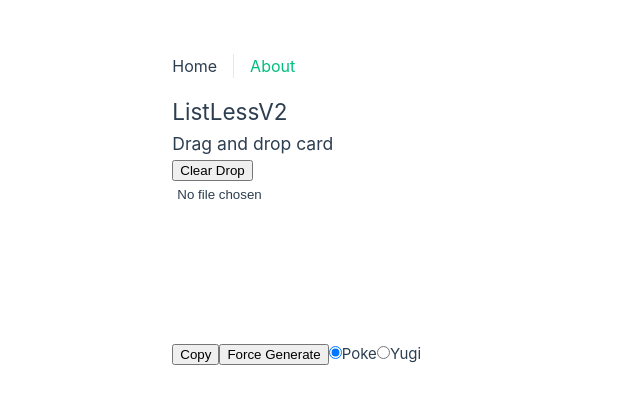
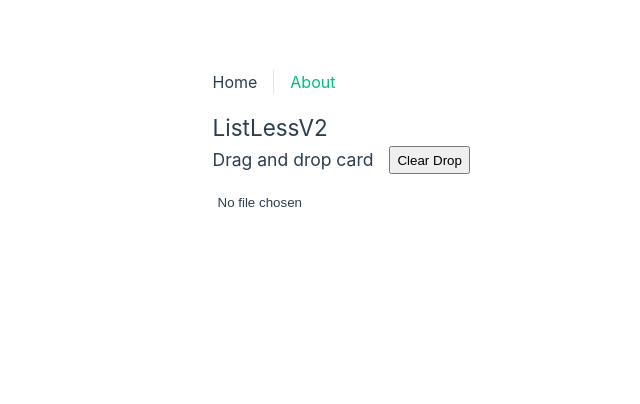
Before and after one commit to patrickm4/listLessV2, a Vue app: page / in a window 1280 px wide. Shown: the part 170-574 px from the top of the page, without its empty margins (296-936 px from the left). Built offline with nearby package versions, Linux system fonts and the light colour scheme.

Commit message:
master wip: handle card name in comp

```diff
--- /dev/null
+++ b/src/components/name.vue
@@ -0,0 +1,67 @@
+<template>
+    <div class="filename">{{ name }}</div>
+    <button id="copy-filename">Copy</button>
+</template>
+
+<script>
+
+export default {
+    props: [
+        'name'
+    ],
+    computed: {
+        isPoke () {
+            return this.name.toLowerCase().split('').includes('/')
+        },
+        isYugi () {
+            return !this.isPoke
+        }
+    },
+    mounted () {
+        //handle the name
+        if (this.isPoke) {
+            const nameSplit = this.name.split(' ')
+
+            // if its not an old card
+            if (!nameSplit.includes('Set') && !nameSplit.includes('set')) {
+                const nameSplitCopy = nameSplit.slice();
+
+                let num = 0
+                let total = 0
+                let name = []
+
+                for (const e of nameSplitCopy) {
+                    if (e.includes('/')) {
+                    let x = e.split('/');
+                    num = Number(x[0]);
+                    total = Number(x[1]) ;
+                    } else {
+                    // we dont want the multi rename parenthesis if it has it
+                    if (!e.includes('(')) {
+                        name.push(e)
+                    }
+                    }
+                }
+
+                name = name.join(' ')
+
+                // ebaySearchQuery = `${name} ${num}/${total}`
+
+            } else {
+                regenName = `${listName} Pokemon TCG`
+                // genEbaySite()
+                filename.innerText = regenName
+            }
+        }
+    }
+}
+</script>
+
+<style>
+.filename {
+    font-size: 18pt;
+}
+#copy-filename, .filename {
+    margin-top: 1rem;
+}
+</style>
--- a/src/views/HomeView.vue
+++ b/src/views/HomeView.vue
@@ -1,19 +1,16 @@
 <template>
     <h2>ListLessV2</h2>
-    <h3>Drag and drop card</h3>
-    <button @click="clearDrop">Clear Drop</button>
+    <div class="drop-top-bar">
+      <h3>Drag and drop card</h3>
+      <button class="clear-drop-btn" @click="clearDrop">Clear Drop</button>
+    </div>
     <input type="file" @change="drop" class="drop-input" ref="dropBox" />
     <div class="image-box">
     </div>
-    <div class="filename"></div>
-    <div>
-      <button id="copy-filename">Copy</button>
-      <button id="generate-btn">Force Generate</button>
-      <input type="radio" id="pokemon" name="card-type" value="poke" checked>
-      <label for="pokemon">Poke</label>
-      <input type="radio" id="yugioh" name="card-type" value="yugi">
-      <label for="yugioh">Yugi</label>
-    </div>
+    <Name
+      v-if="cardName"
+      :name="cardName"
+    />
 
     <br />
 
@@ -32,6 +29,7 @@
 
 <script>
 import Description from '../components/description.vue'
+import Name from '../components/name.vue'
 
 export default {
   data () {
@@ -40,25 +38,37 @@ export default {
     }
   },
   components: {
-    Description
+    Description,
+    Name
   },
   methods: {
     drop (e) {
       this.cardName = ''
       setTimeout(() => {
         const filePath = e.target.value.split('\\')
-        const file = filePath[filePath.length - 1]
-        this.cardName = file
+        // change the + sign in name to / because cant have / in filenames in windows
+        const file = filePath[filePath.length - 1].replace(/\+/, "/")
+
+
+        this.cardName = file.split('.')[0] // split the extension
       },1)
     },
     clearDrop () {
       this.$refs.dropBox.value = ''
+      this.cardName = ''
     }
   }
 }
 </script>
 
 <style>
+.drop-top-bar {
+  display:flex;
+  margin-bottom: 1rem;
+}
+.clear-drop-btn {
+  margin-left: 1rem;
+}
 .drop-input {
   width:100%;
   height: 10rem;
```
